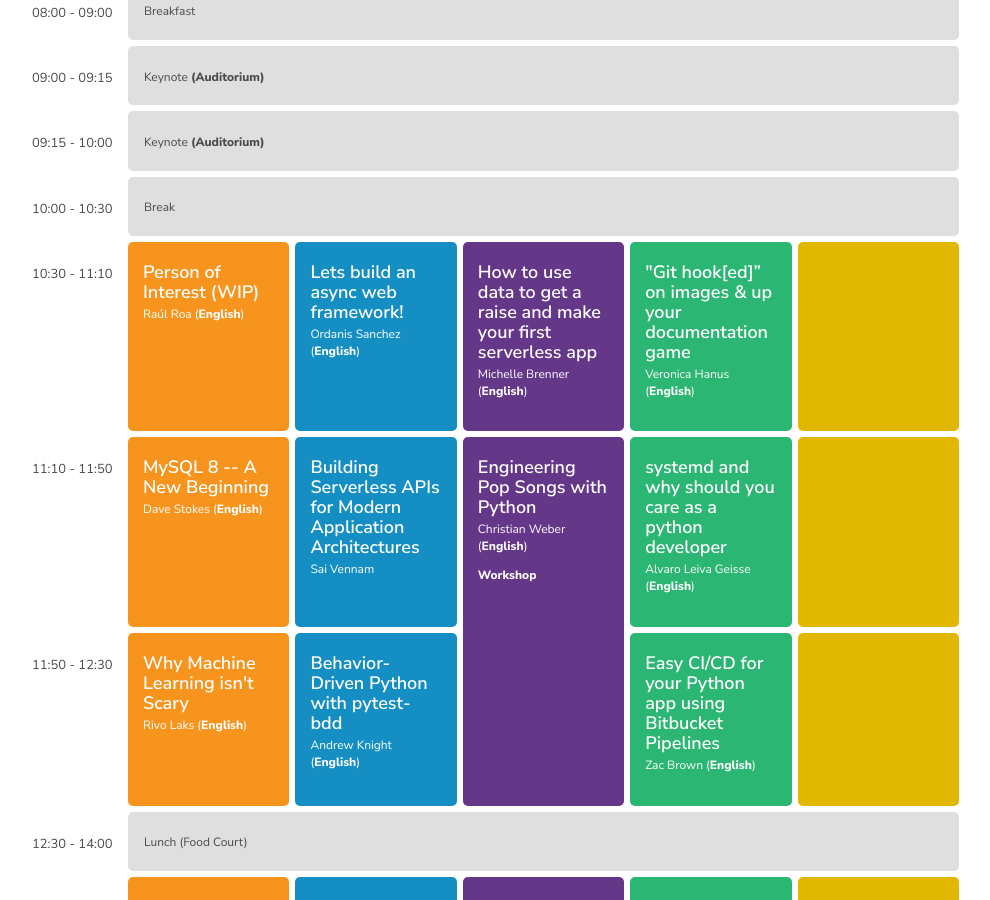
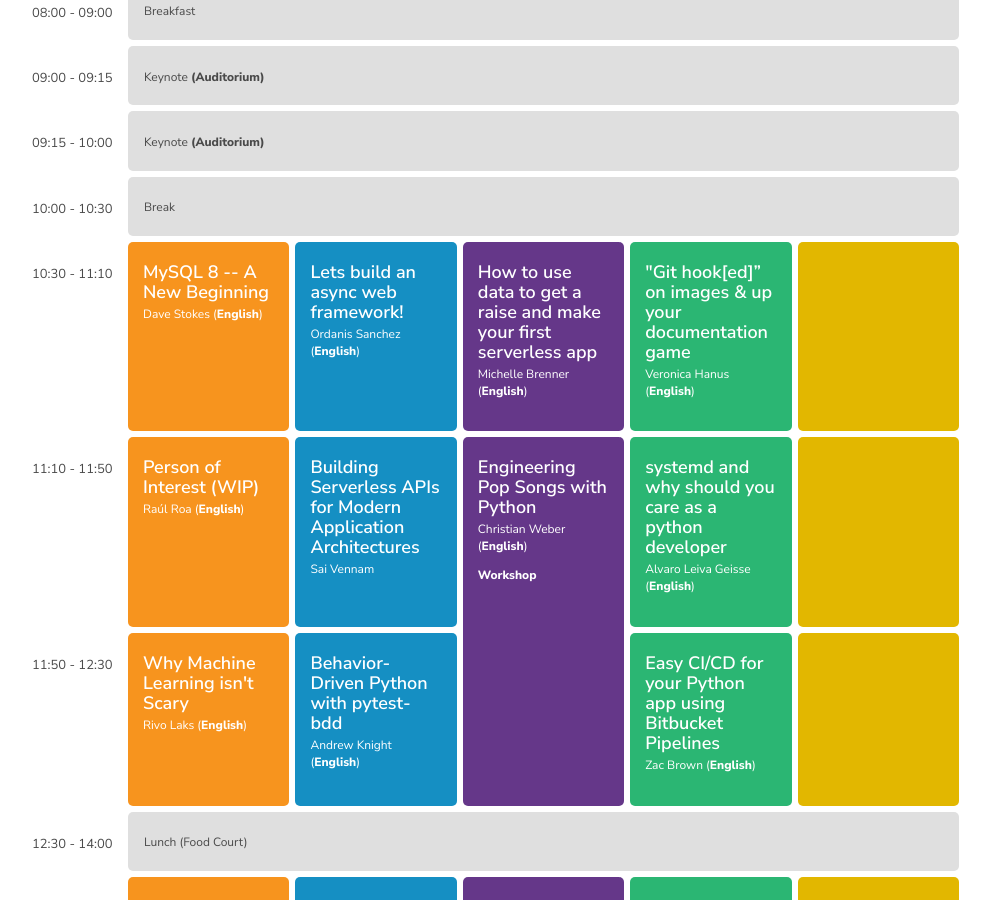
Before and after one commit to pycaribbean/pycaribbean.github.io, a Jekyll site: the page built from schedule.html, in a window 1280 px wide and 900 px high, scrolled down 2515 px. Shown: the whole window, without its empty margins (143-1133 px from the left). Built offline with Jekyll 4.4.1, drawn with Linux system fonts in a browser that asks for light colours; nearby versions of some CDN libraries; library files that are not in the unit come from our copies.

Commit message:
Switch Raul & Dave talks

```diff
--- a/schedule.html
+++ b/schedule.html
@@ -290,8 +290,8 @@
             <!-- ////////////// Start Row ////////////// -->
             <div class="time">10:30 - 11:10</div>
             <div class="lecture orange">
-                <h4><a href="/talk/person-of-interest-wip/" style="color:inherit;">Person of Interest (WIP)</a></h4>
-                <p><a href="/speaker/raul-roa/" style="color:inherit;">Raúl Roa</a> (<b>English</b>)</p>
+                <h4><a href="/talk/mysql-8----a-new-beginning/" style="color:inherit;">MySQL 8 -- A New Beginning</a></h4>
+                <p><a href="/speaker/dave-stokes/" style="color:inherit;">Dave Stokes</a> (<b>English</b>)</p>
             </div>
             <div class="lecture blue">
                 <h4><a href="/talk/lets-build-an-async-web-framework/" style="color:inherit;">Lets build an async web framework!</a></h4>
@@ -314,8 +314,8 @@
             <!-- ////////////// Start Row ////////////// -->
             <div class="time">11:10 - 11:50</div>
             <div class="lecture orange">
-                <h4><a href="/talk/mysql-8----a-new-beginning/" style="color:inherit;">MySQL 8 -- A New Beginning</a></h4>
-                <p><a href="/speaker/dave-stokes/" style="color:inherit;">Dave Stokes</a> (<b>English</b>)</p>
+                <h4><a href="/talk/person-of-interest-wip/" style="color:inherit;">Person of Interest (WIP)</a></h4>
+                <p><a href="/speaker/raul-roa/" style="color:inherit;">Raúl Roa</a> (<b>English</b>)</p>
             </div>
             <div class="lecture blue">
                 <h4><a href="/talk/building-serverless-apis-for-modern-application-architectures/" style="color:inherit;">Building Serverless APIs for Modern Application Architectures</a></h4>
```
